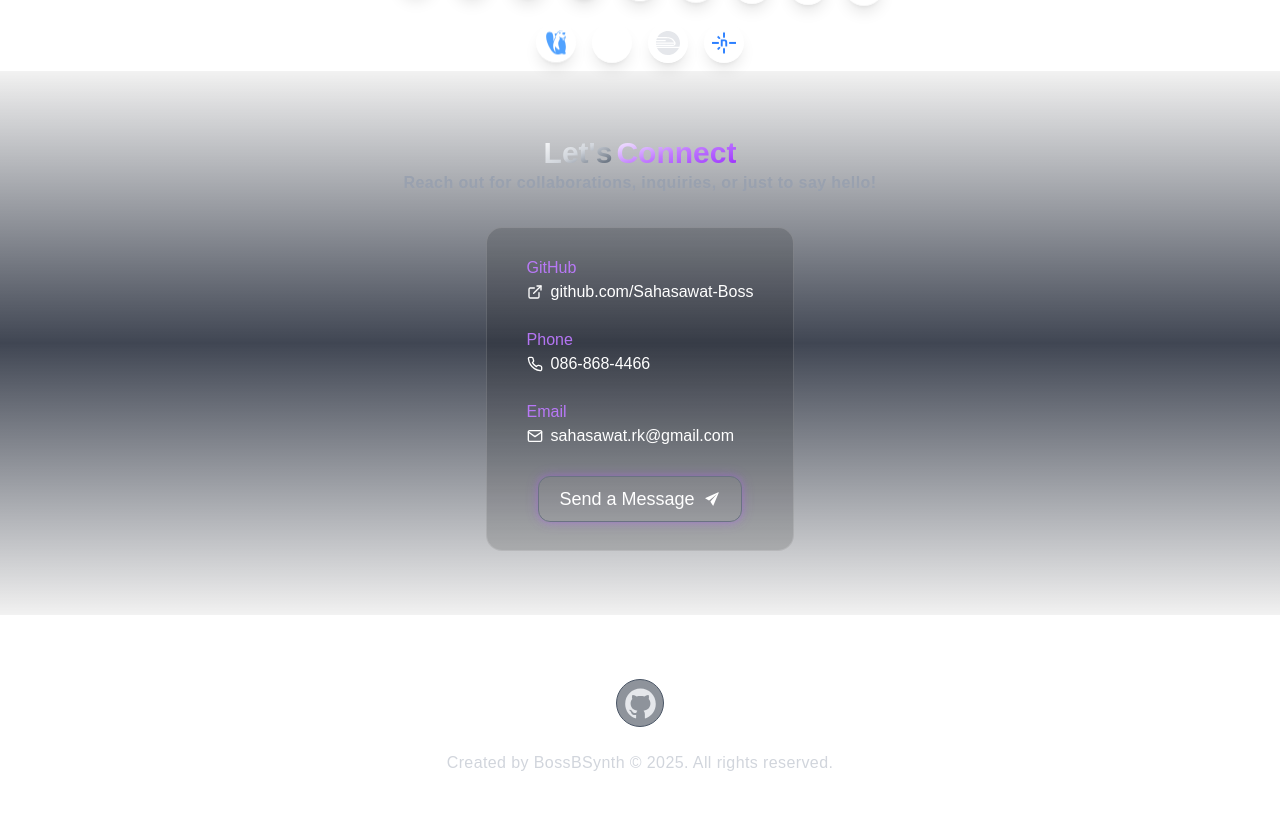
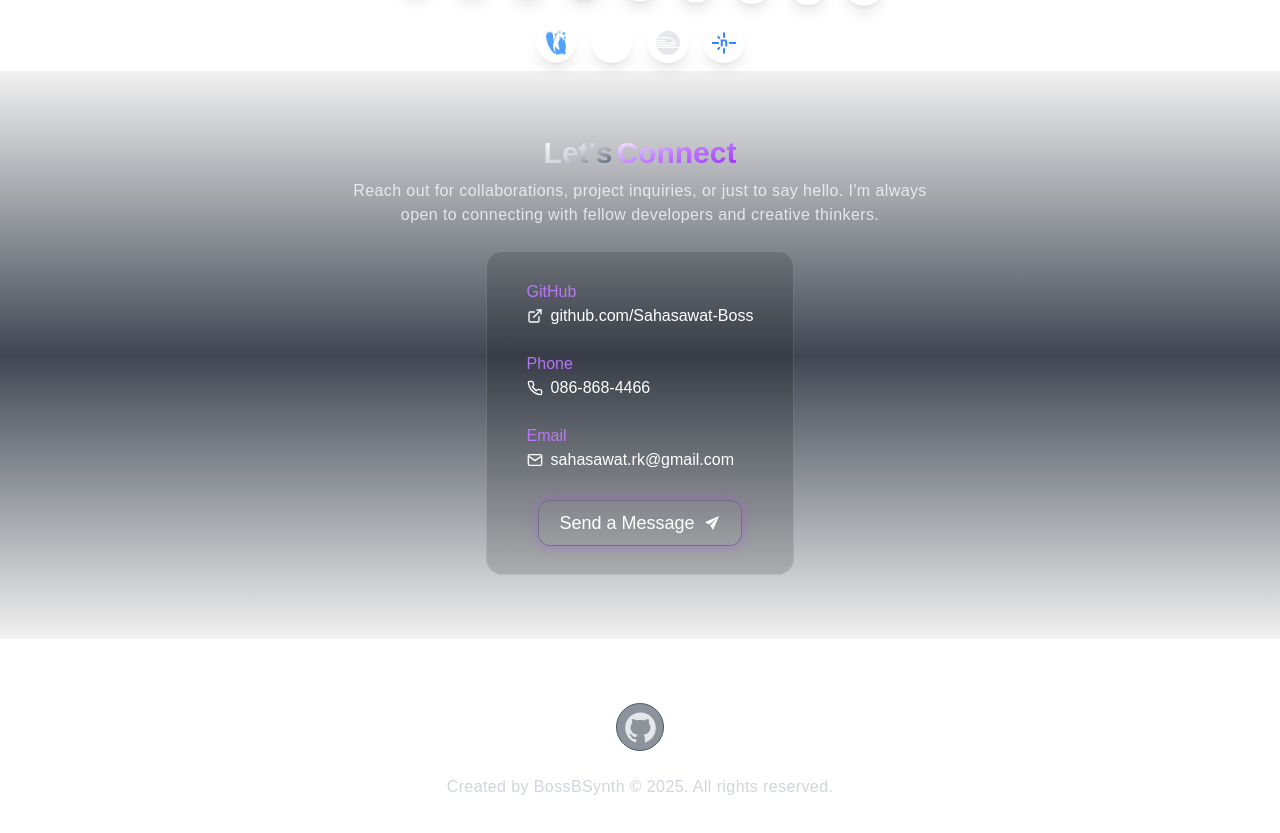
Before and after one commit to Sahasawat-Boss/My-Web-V2, a Next.js app: page / in a window 1280 px wide. Shown: the part 3680-4513 px from the top of the page. Built offline with nearby package versions, Linux system fonts and the light colour scheme.

Commit message:
u contact section SEO

```diff
--- a/src/app/components/Contact.tsx
+++ b/src/app/components/Contact.tsx
@@ -17,18 +17,20 @@ const Contact = () => {
         >
             <div className="flex flex-col justify-center items-center text-center">
                 {/* Title */}
-                <motion.h2
-                    className="text-2xl sm:text-3xl font-bold mb-6"
+                <motion.div
+                    className="mb-6"
                     initial={{ opacity: 0, y: -50 }}
                     animate={isInView ? { opacity: 1, y: 0 } : { opacity: 0, y: -50 }}
                     transition={{ duration: 0.8 }}
                 >
-                    <span className="gradient-text-gray mr-1">Let's</span>
-                    <span className="gradient-text-purple">Connect</span>
-                    <p className="text-gray-400 text-base mb-2 tracking-wide">
-                        Reach out for collaborations, inquiries, or just to say hello!
+                    <h2 className="text-2xl sm:text-3xl font-bold">
+                        <span className="gradient-text-gray mr-1">Let's</span>
+                        <span className="gradient-text-purple">Connect</span>
+                    </h2>
+                    <p className="text-white/75 text-sm md:text-base md:w-xl mt-2 tracking-wide">
+                        Reach out for collaborations, project inquiries, or just to say hello. I'm always open to connecting with fellow developers and creative thinkers.
                     </p>
-                </motion.h2>
+                </motion.div>
 
 
                 {/* Contact Box */}
@@ -42,7 +44,7 @@ const Contact = () => {
                     <div className="mb-6">
                         <p className="text-left text-purple-400/90">GitHub</p>
                         <a
-                            href="https://github.com/Sahasawat-Boss "
+                            href="https://github.com/Sahasawat-Boss" rel="noopener noreferrer"
                             target="_blank"
                             className="flex items-center justify-left text- gap-2 hover:text-blue-400 transition-all hover"
                         >
@@ -84,13 +86,13 @@ const Contact = () => {
                             className="flex w-fit items-center gap-2 rounded-xl px-5 py-2 lg:text-lg hover:cursor-pointer active:scale-85  hover:bg-white/15 border border-gray-500 shadow-md hover:shadow-purple-400 transition-all glowing-button"
                         >
                             Send a Message
-                            <IoIosSend/>
+                            <IoIosSend />
                         </a>
 
                     </motion.div>
                 </motion.div>
-            </div>
-        </section>
+            </div >
+        </section >
     );
 };
 
--- a/src/app/components/Hero.tsx
+++ b/src/app/components/Hero.tsx
@@ -90,7 +90,7 @@ const Hero = () => {
 
                     {/* ✅ Animated Contact Button with Scroll Function */}
                     <motion.button
-                        className="flex w-fit items-center gap-2 rounded-full px-6 py-2 lg:text-lg border border-gray-500 shadow-md hover:shadow-purple-400 transition-all glowing-button hover active:scale-75"
+                        className="flex w-fit items-center gap-2 rounded-full px-6 py-2 lg:text-lg border border-gray-500 shadow-md hover:shadow-purple-400 transition-all glowing-button cursor-pointer active:scale-75"
                         whileTap={{ scale: 0.85 }}
                         onClick={handleScrollToProjects} // Calls the scroll function
                     >
```
